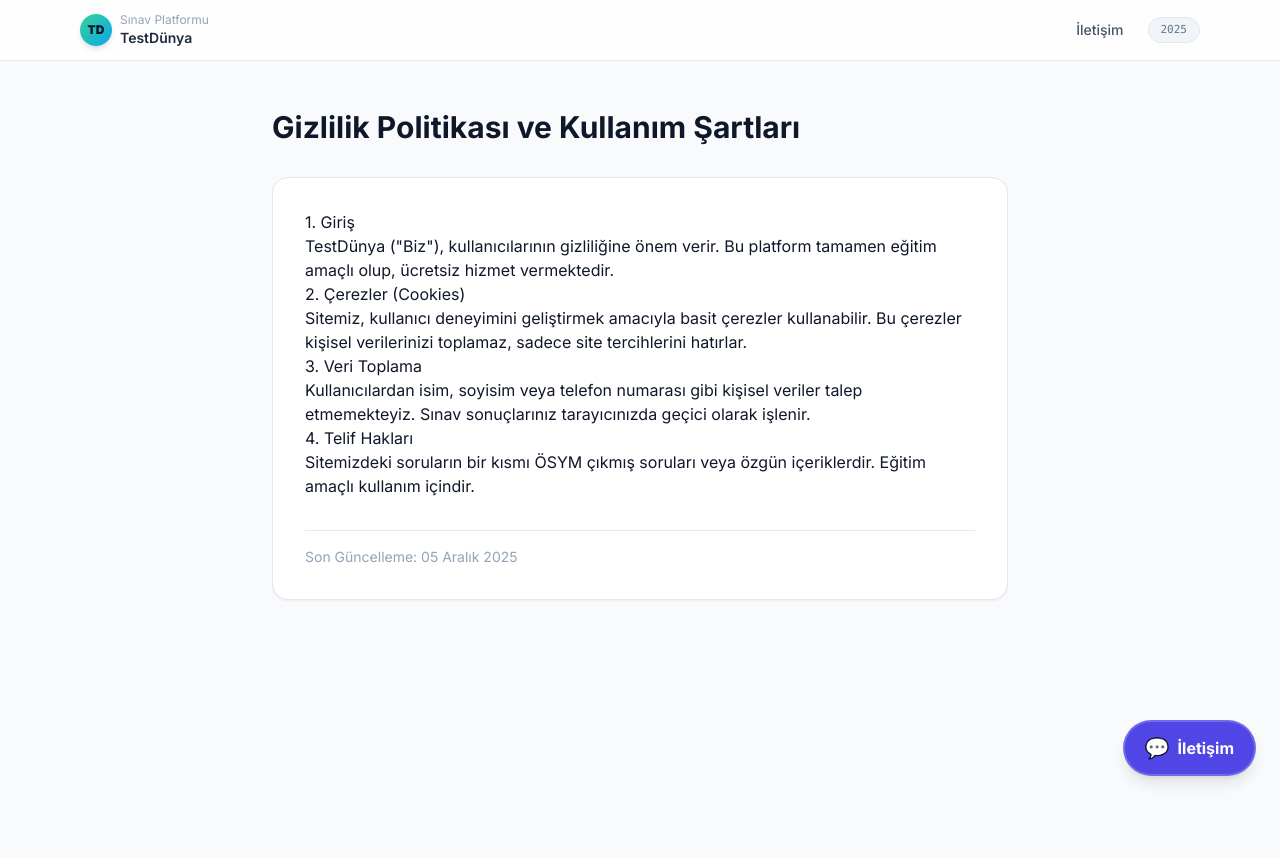
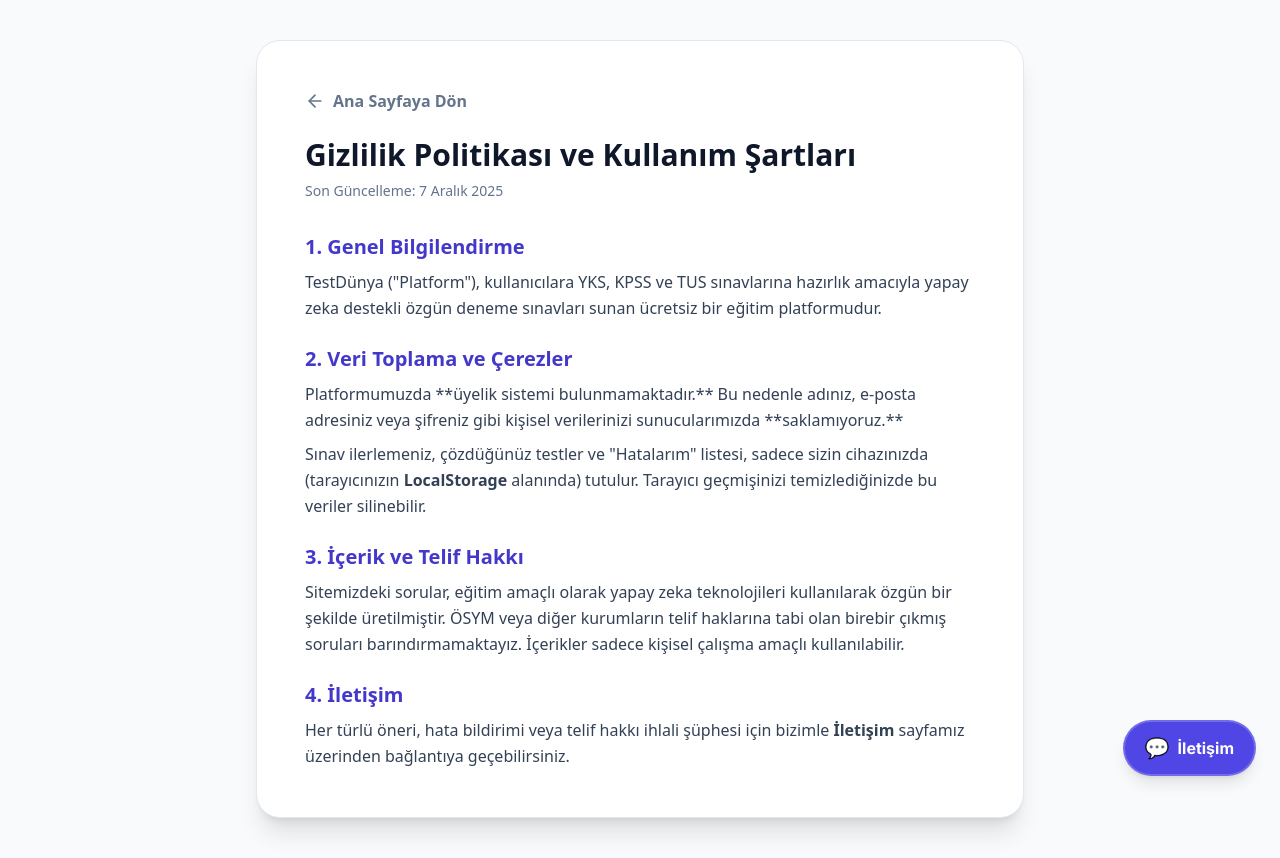
Before and after one commit to kuarkcoin/testdunya, a Next.js app: page /gizlilik in a window 1280 px wide. Before the commit the page ends 800 px from the top, so only its background shows below. Built offline with nearby package versions, Linux system fonts and the light colour scheme.

Commit message:
Update page.tsx

```diff
--- a/app/gizlilik/page.tsx
+++ b/app/gizlilik/page.tsx
@@ -1,30 +1,60 @@
-import { Navbar } from '../components/Navbar';
+import Link from 'next/link';
+
+export const metadata = {
+  title: 'Gizlilik Politikası - TestDünya',
+};
+
+const ArrowLeft = (props: React.SVGProps<SVGSVGElement>) => (
+  <svg xmlns="http://www.w3.org/2000/svg" width="24" height="24" viewBox="0 0 24 24" fill="none" stroke="currentColor" strokeWidth="2" strokeLinecap="round" strokeLinejoin="round" {...props}><path d="m12 19-7-7 7-7"/><path d="M19 12H5"/></svg>
+);
 
 export default function PrivacyPage() {
   return (
-    <div className="min-h-screen bg-slate-50 text-slate-900">
-      <Navbar />
-      <main className="max-w-3xl mx-auto px-4 py-12">
-        <h1 className="text-3xl font-bold mb-8">Gizlilik Politikası ve Kullanım Şartları</h1>
+    <div className="min-h-screen bg-slate-50 text-slate-800 font-sans py-10 px-4">
+      <div className="max-w-3xl mx-auto bg-white p-8 md:p-12 rounded-3xl shadow-xl border border-slate-200">
 
-        <div className="prose prose-slate bg-white p-8 rounded-2xl shadow-sm border border-slate-200">
-          <h3>1. Giriş</h3>
-          <p>TestDünya ("Biz"), kullanıcılarının gizliliğine önem verir. Bu platform tamamen eğitim amaçlı olup, ücretsiz hizmet vermektedir.</p>
+        <div className="mb-8">
+          <Link href="/" className="inline-flex items-center gap-2 text-slate-500 hover:text-indigo-600 transition-colors font-bold mb-6">
+             <ArrowLeft className="w-5 h-5" /> Ana Sayfaya Dön
+          </Link>
+          <h1 className="text-3xl font-black text-slate-900 mb-2">Gizlilik Politikası ve Kullanım Şartları</h1>
+          <p className="text-slate-500 text-sm">Son Güncelleme: 7 Aralık 2025</p>
+        </div>
 
-          <h3>2. Çerezler (Cookies)</h3>
-          <p>Sitemiz, kullanıcı deneyimini geliştirmek amacıyla basit çerezler kullanabilir. Bu çerezler kişisel verilerinizi toplamaz, sadece site tercihlerini hatırlar.</p>
+        <div className="space-y-6 text-slate-700 leading-relaxed">
+          <section>
+            <h2 className="text-xl font-bold text-indigo-700 mb-2">1. Genel Bilgilendirme</h2>
+            <p>
+              TestDünya ("Platform"), kullanıcılara YKS, KPSS ve TUS sınavlarına hazırlık amacıyla yapay zeka destekli özgün deneme sınavları sunan ücretsiz bir eğitim platformudur.
+            </p>
+          </section>
 
-          <h3>3. Veri Toplama</h3>
-          <p>Kullanıcılardan isim, soyisim veya telefon numarası gibi kişisel veriler talep etmemekteyiz. Sınav sonuçlarınız tarayıcınızda geçici olarak işlenir.</p>
+          <section>
+            <h2 className="text-xl font-bold text-indigo-700 mb-2">2. Veri Toplama ve Çerezler</h2>
+            <p>
+              Platformumuzda **üyelik sistemi bulunmamaktadır.** Bu nedenle adınız, e-posta adresiniz veya şifreniz gibi kişisel verilerinizi sunucularımızda **saklamıyoruz.**
+            </p>
+            <p className="mt-2">
+              Sınav ilerlemeniz, çözdüğünüz testler ve "Hatalarım" listesi, sadece sizin cihazınızda (tarayıcınızın <strong>LocalStorage</strong> alanında) tutulur. Tarayıcı geçmişinizi temizlediğinizde bu veriler silinebilir.
+            </p>
+          </section>
 
-          <h3>4. Telif Hakları</h3>
-          <p>Sitemizdeki soruların bir kısmı ÖSYM çıkmış soruları veya özgün içeriklerdir. Eğitim amaçlı kullanım içindir.</p>
+          <section>
+            <h2 className="text-xl font-bold text-indigo-700 mb-2">3. İçerik ve Telif Hakkı</h2>
+            <p>
+              Sitemizdeki sorular, eğitim amaçlı olarak yapay zeka teknolojileri kullanılarak özgün bir şekilde üretilmiştir. ÖSYM veya diğer kurumların telif haklarına tabi olan birebir çıkmış soruları barındırmamaktayız. İçerikler sadece kişisel çalışma amaçlı kullanılabilir.
+            </p>
+          </section>
 
-          <div className="mt-8 pt-4 border-t text-sm text-slate-400">
-            Son Güncelleme: 05 Aralık 2025
-          </div>
+          <section>
+            <h2 className="text-xl font-bold text-indigo-700 mb-2">4. İletişim</h2>
+            <p>
+              Her türlü öneri, hata bildirimi veya telif hakkı ihlali şüphesi için bizimle <strong>İletişim</strong> sayfamız üzerinden bağlantıya geçebilirsiniz.
+            </p>
+          </section>
         </div>
-      </main>
+
+      </div>
     </div>
   );
 }
```
